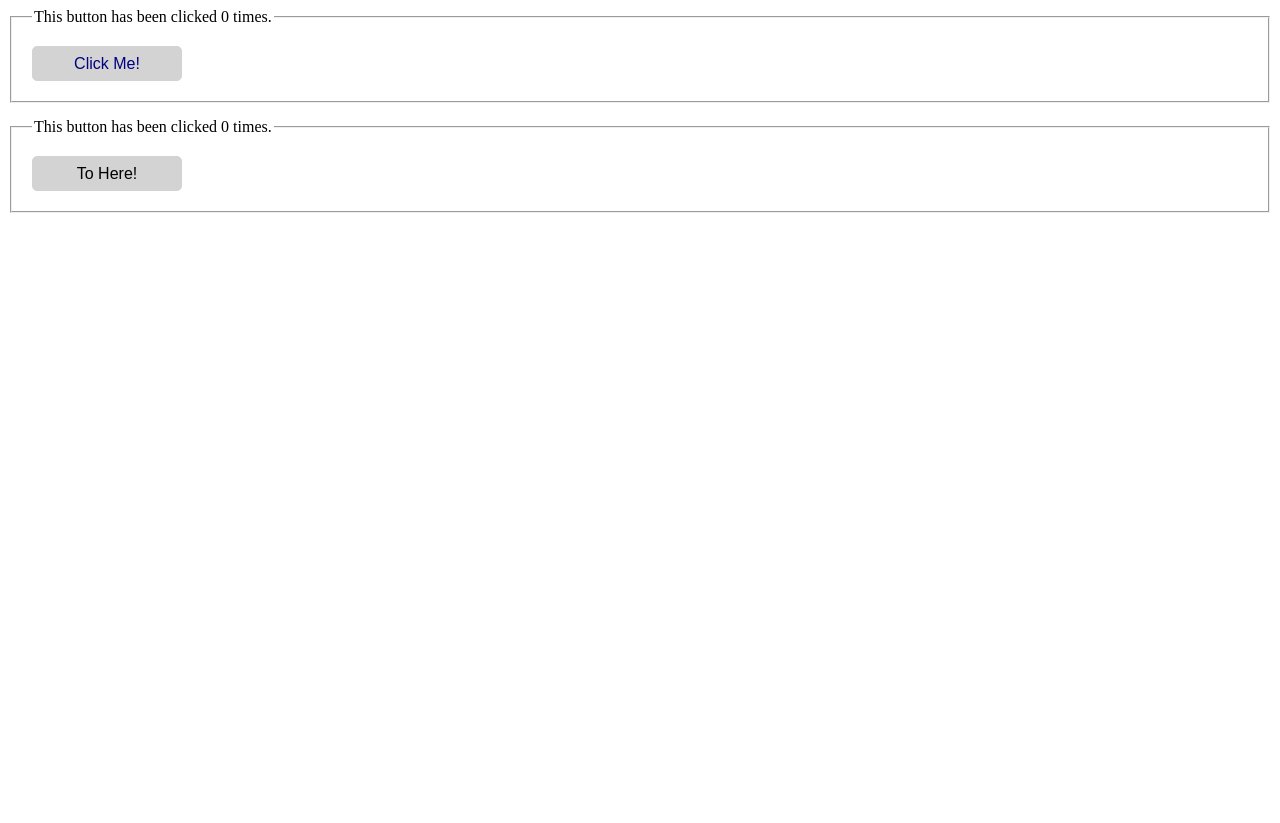
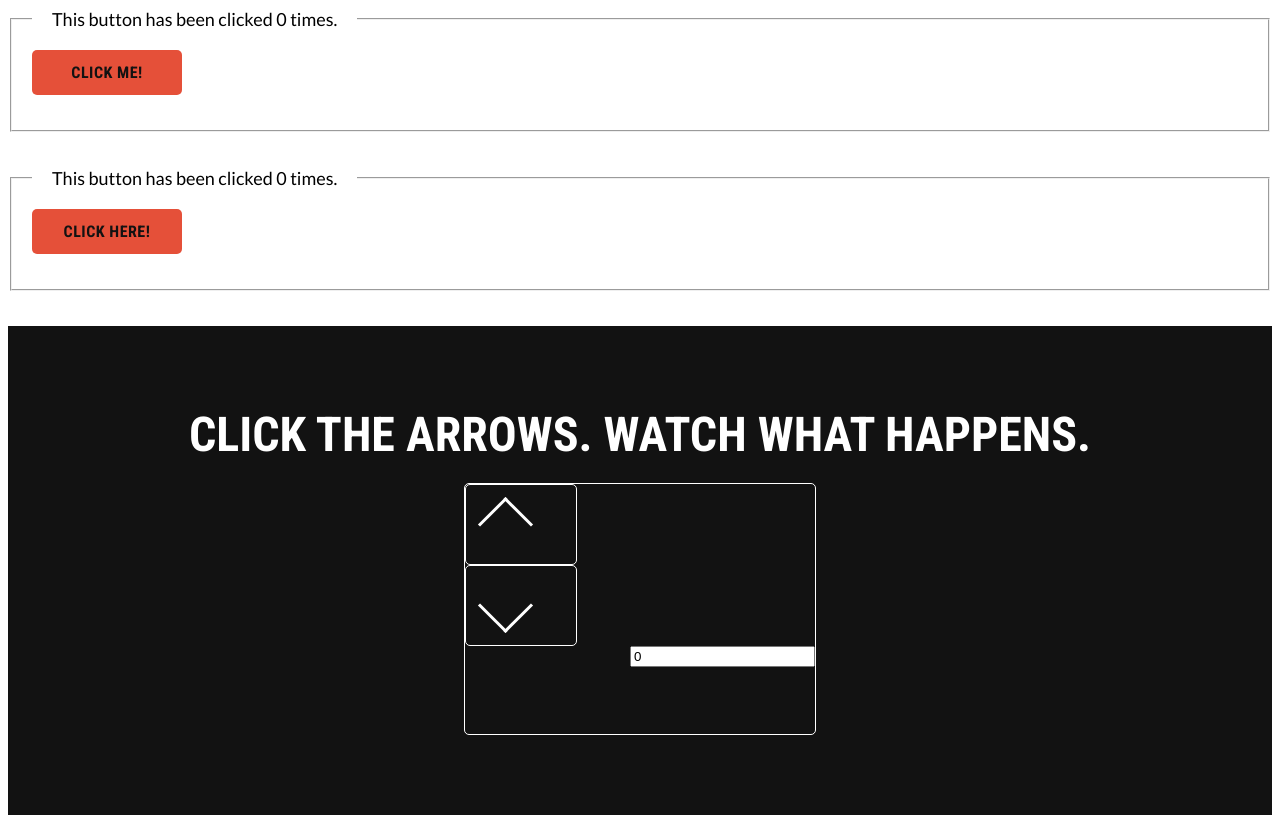
Before and after one commit to alyssabbell/JavaScript101, a plain HTML site: page index.html in a window 1280 px wide. Before the commit the page ends 800 px from the top, so only its background shows below. Drawn offline with nearby package versions, Linux system fonts and the light colour scheme.

Commit message:
updated styling, fixed arrow functionality

```diff
--- a/css/master.css
+++ b/css/master.css
@@ -1,17 +1,115 @@
+body {
+  font-family: 'Lato', sans-serif;
+}
+
 fieldset {
   padding: 20px;
-  margin-bottom: 15px;
+  margin-bottom: 35px;
+  height: 5em;
+}
+
+legend {
+  font-size: 18px;
+  padding: 0 20px;
 }
 
 button {
   width: 150px;
-  height: 35px;
-  border: 1px solid lightgray;
-  background-color: lightgray;
+  height: 45px;
+  border-style: none;
+  font-family: 'Roboto Condensed', sans-serif;
+  color: #121212;
+  background-color: #e55039;
   font-size: 16px;
   border-radius: 5px;
+  letter-spacing: .5px;
+  text-transform: uppercase;
 }
 
-#my-button {
-  color: navy;
+button:focus
+{
+  outline:0;
 }
+
+button:hover {
+  color: white;
+}
+
+#backgroundColor {
+  /* display: block; */
+  text-align: center;
+  /* margin: auto 0; */
+
+  background-color: #121212;
+  background-image: cover;
+  padding: 80px 0;
+}
+
+#arrow-box-message {
+  font-family: 'Roboto Condensed', sans-serif;
+  color: white;
+  font-size: 3rem;
+  text-transform: uppercase;
+  padding-bottom: 20px;
+}
+
+/* Border that holds the buttons and text */
+#box {
+  display: inline-block;
+  /* text-align: center; */
+  /* margin: auto 0; */
+  width: 350px;
+  height: 250px;
+  border-radius: 5px;
+  border: 1px solid white;
+  vertical-align: middle;
+}
+
+.up-arrow-square {
+  display: block;
+  width: 20%;
+  padding: 20px;
+  border-radius: 5px;
+  border: 1px solid white;
+
+}
+
+.up-arrow-square:hover, .down-arrow-square:hover {
+  cursor: pointer;
+}
+
+.down-arrow-square {
+  display: block;
+  width: 20%;
+  padding: 20px;
+  border-radius: 5px;
+  border: 1px solid white;
+}
+
+.arrow {
+  border: solid white;
+  border-width: 0 3px 3px 0;
+  display: inline-block;
+
+  height: 30px;
+  width: 30px;
+  padding: 3px;
+}
+
+#displayCounter {
+  float: right;
+  height: 15%;
+}
+
+.up {
+  display: block;
+  transform: rotate(-135deg);
+  -webkit-transform: rotate(-135deg);
+
+}
+
+.down {
+  display: block;
+  transform: rotate(45deg);
+  -webkit-transform: rotate(45deg);
+}
--- a/index.html
+++ b/index.html
@@ -4,71 +4,46 @@
     <meta charset="utf-8">
     <title>JavaScript101</title>
     <link rel="stylesheet" href="css/master.css">
+    <link href="https://fonts.googleapis.com/css?family=Lato|Roboto|Roboto+Condensed:700" rel="stylesheet">
   </head>
   <body>
 
+
+<!-- Buttons with Legends -->
     <fieldset>
-
       <legend id="my-button-legend"></legend>
           <button id="my-button">Click Me!</button>
     </fieldset>
 
     <fieldset>
-
         <legend id="to-here-button-legend"></legend>
-        <button id="to-here-button">To Here!</button>
+        <button id="to-here-button">Click Here!</button>
     </fieldset>
 
-    <script type="text/javascript">
-      var myButton = document.querySelector("#my-button");
-      // can only use this getElementById if item has an id
-      var toHereButton = document.getElementById("#to-here-button");
-      var myButtonClickCounter = 0;
 
-      var myButtonLegend = document.querySelector("#my-button-legend");
-      myButtonLegend.innerHTML = "This button has been clicked " + myButtonClickCounter + " times.";
+<!-- Arrows and output display -->
+<div id="backgroundColor">
+  <div id="arrow-box-message">Click the arrows. Watch what happens.</div>
+  <div id="box">
+    <!-- Up arrow -->
+    <div class="up-arrow-square">
+      <div class="arrow up">
+      </div>
+    </div>
+    <!-- Down arrow -->
+    <div class="down-arrow-square">
+      <div class="arrow down">
+      </div>
+    </div>
+    <!-- Output field -->
+    <div class="display-output">
+      <input type="text" name="" value="0" id="displayCounter">
+    </div>
+  </div>
+</div>
 
-      var toHereButtonLegend = document.querySelector("#to-here-button-legend");
-      toHereButtonLegend.innerHTML = "Second button";
-
-      function updateLegendLabel(obj, num){
-        //var times = num === 1 ? " time." : " times."
-        var maxClicks = 10;
-        var times = " times.";
-
-        if(myButtonClickCounter === 1) {
-          times = " time.";
-        }
-
-        var message = "This button has been clicked " + num + times;
-
-        if(num > maxClicks)
-        {
-          message = "STOP CLICKING!";
-        }
-
-        obj.innerHTML = message;
-      }
-
-      updateLegendLabel(myButtonLegend, myButtonClickCounter);
-      updateLegendLabel(toHereButtonLegend, myButtonClickCounter);
-
-      // Event listener for first button click
-      myButton.addEventListener("click", function(){
-        // record number of clicks
-        myButtonClickCounter++;
-        updateLegendLabel(myButtonLegend, myButtonClickCounter);
-      })
-
-      toHereButton.addEventListener("click", function(){
-        // record number of clicks
-        myButtonClickCounter++;
-        updateLegendLabel(toHereButtonLegend, myButtonClickCounter);
-      })
-
-      myButton.addEventListener("mouseover", function(){
-        alert("Don't click that!");
-      })
+<!-- JS files -->
+    <script type="text/javascript" src="js/master.js">
     </script>
 
     <script
--- a/js/master.js
+++ b/js/master.js
@@ -0,0 +1,88 @@
+var myButton = document.querySelector("#my-button");
+// can only use this getElementById if item has an id
+var toHereButton = document.querySelector("#to-here-button");
+var myButtonClickCounter = 0;
+var toHereButtonClickCounter = 0;
+
+var myButtonLegend = document.querySelector("#my-button-legend");
+myButtonLegend.innerHTML = "This button has been clicked " + myButtonClickCounter + " times.";
+
+var toHereButtonLegend = document.querySelector("#to-here-button-legend");
+toHereButtonLegend.innerHTML = "This button has been clicked " + toHereButtonClickCounter + " times.";
+
+// objects for up & down arrows, and text field
+var counterOutput = document.querySelector("#displayCounter");
+var upArrow = document.querySelector(".up-arrow-square");
+var downArrow = document.querySelector(".down-arrow-square");
+var arrowClickCounter = 0;
+
+
+// ****************** FUNCTIONS *********************
+function updateLegendLabel(obj, num){
+  //var times = num === 1 ? " time." : " times."
+  var maxClicks = 10;
+  var times = " times.";
+
+  if(num === 1) {
+    times = " time.";
+  }
+
+  var message = "This button has been clicked " + num + times;
+
+  if(num > maxClicks)
+  {
+    message = "STOP CLICKING!";
+  }
+
+  obj.innerHTML = message;
+}
+
+// for arrow buttons
+function updateDisplayCounter(obj, num){
+  counterOutput.value = num;
+  console.log(num);
+}
+// ****************** END FUNCTIONS *********************
+
+
+updateLegendLabel(myButtonLegend, myButtonClickCounter);
+updateLegendLabel(toHereButtonLegend, toHereButtonClickCounter);
+
+// Event listener for first button click
+myButton.addEventListener("click", function(){
+  // record number of clicks
+  myButtonClickCounter++;
+  updateLegendLabel(myButtonLegend, myButtonClickCounter);
+})
+
+toHereButton.addEventListener("click", function(){
+  // record number of clicks
+  toHereButtonClickCounter++;
+  updateLegendLabel(toHereButtonLegend, toHereButtonClickCounter);
+})
+
+// myButton.addEventListener("mouseover", function(){
+//   alert("Don't click that!");
+// })
+
+
+
+// *********** up and down arrow ********************
+
+// If up arrow is clicked, increment arrowClickCounter by 1
+upArrow.addEventListener("click", function() {
+  arrowClickCounter++;
+  updateDisplayCounter(upArrow, arrowClickCounter);
+})
+
+
+// If up arrow is clicked, decrement arrowClickCounter by 1
+downArrow.addEventListener("click", function(){
+  arrowClickCounter--;
+  if(arrowClickCounter >= 0){
+    updateDisplayCounter(downArrow, arrowClickCounter);
+  }
+  else {
+    alert("You can't click below 0!");
+  }
+})
```
